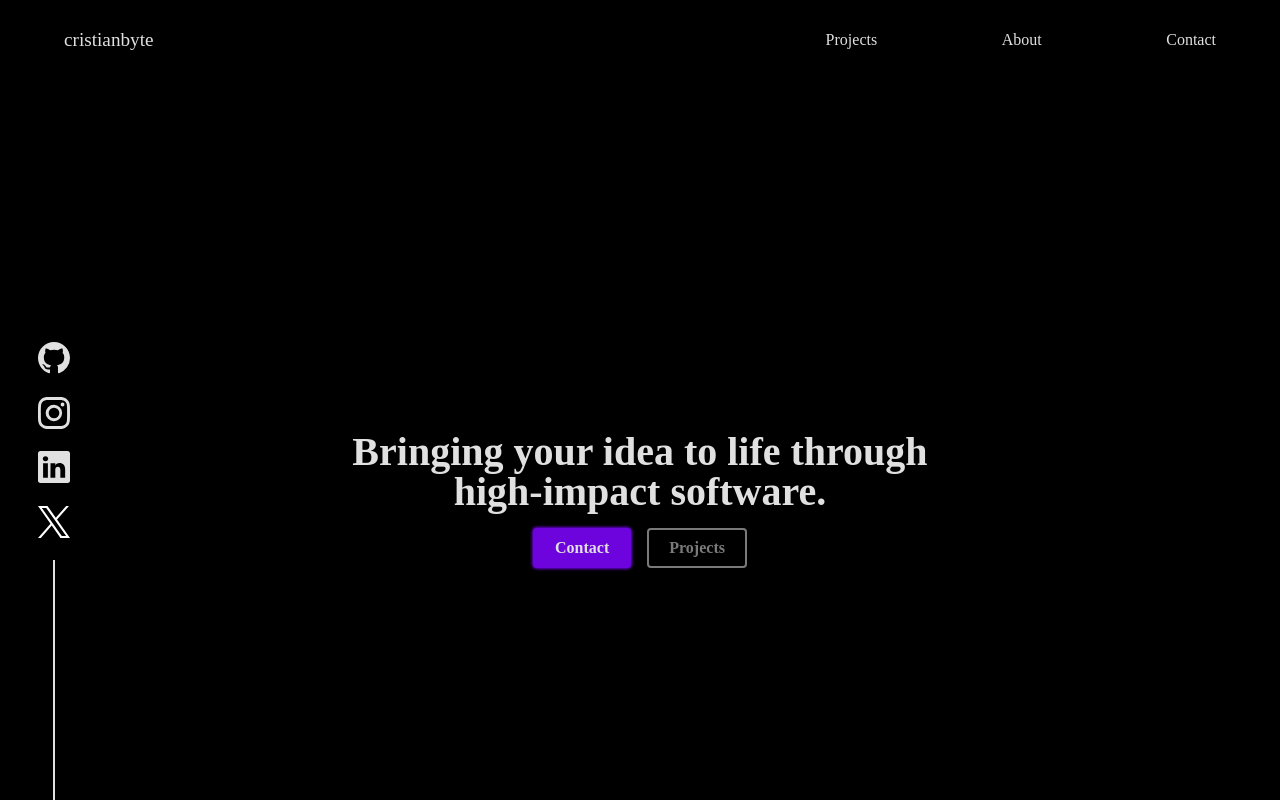
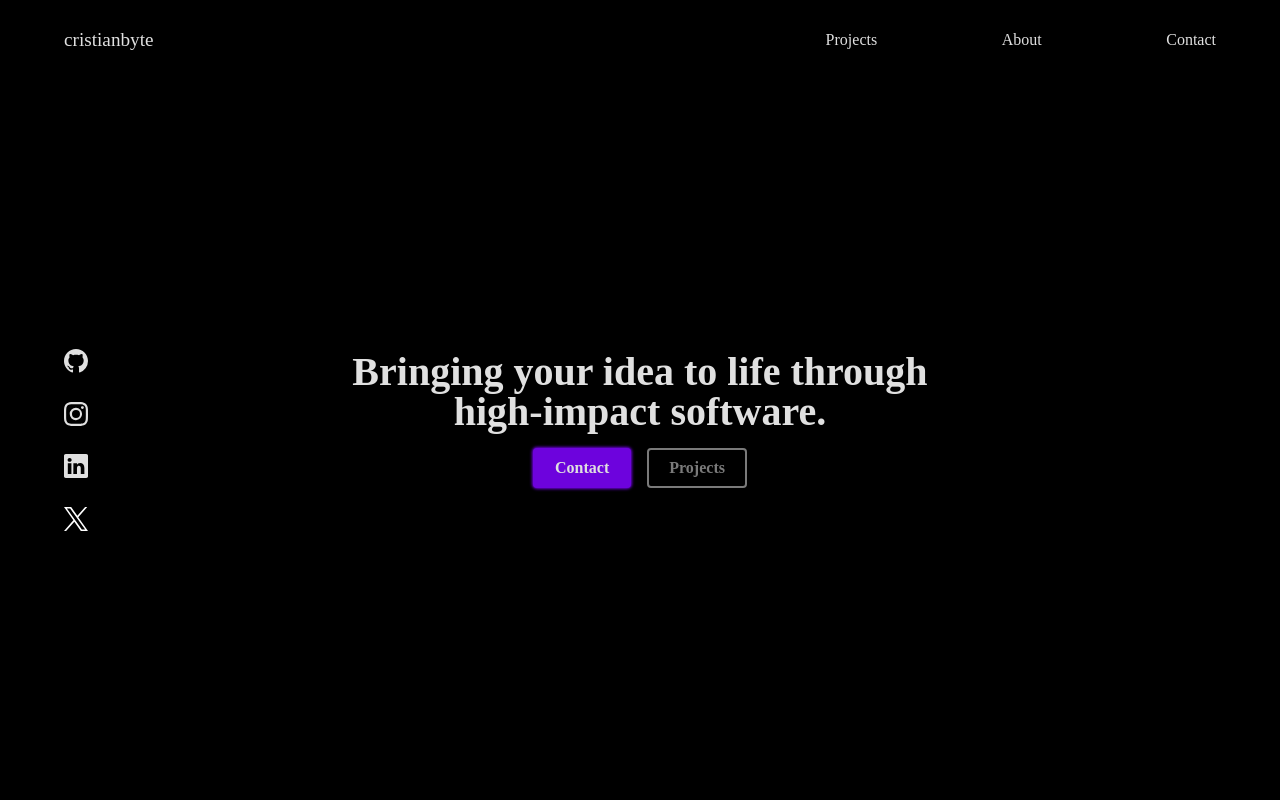
Before and after one commit to cristianbyte/cristianbyte, a React (Vite) app: page / in a window 1280 px wide. Built offline with nearby package versions, Linux system fonts and the light colour scheme; a web font is replaced by a local one.

Commit message:
(update: menu, header, resposive desing)

```diff
--- a/src/component/about.css
+++ b/src/component/about.css
@@ -1,9 +1,11 @@
 
 .about{
     display: flex;
+    position: relative;
     align-items: center;
     justify-content: center;
     height: 100vh;
+    width: 100vw;
 }
 
 .about__description{
@@ -13,8 +15,7 @@
     align-items: center;
     gap: 10vh;
     color: var(--second);
-    width: 60vw;
-    height: 40vh;
+    box-sizing: border-box;
 }
 
 .about__description--aside{
@@ -75,8 +76,8 @@
     }
     .about__description{
         width: 80vw;
-        transform: translateX(1rem);
-        padding-bottom: 30vh;
+        height: 100vh;
+        margin-top: 5rem;
     }
     .about__description--aside{
         max-width: 50%;
--- a/src/component/about.jsx
+++ b/src/component/about.jsx
@@ -3,37 +3,44 @@
 import { useEffect } from 'react';
 
 export default function About() {
+    const descriptions = [
+        "Hello, I'm Cristian, a passionate front-end developer with expertise in HTML, CSS, and JavaScript, including frameworks like React.",
+        "ImagePlaceholder",
+        "My focus is on delivering engaging and dynamic web experiences. Currently, I'm extending my skills to backend development."
+    ];
 
-    const { ref, inView, entry} = useInView({
-        /* Optional options */
-        threshold: 1,
+    const descriptionRefs = descriptions.map(() => {
+        return useInView({
+            threshold: 1,
+        });
     });
 
     useEffect(() => {
-        if (inView) {
-          // Si inView es true, muestra una alerta
-          entry.target.style.opacity = 1;
-          console.log(entry.target);
-        }
-      }, [inView]);
+        descriptionRefs.forEach((descriptionRef, index) => {
+            const { ref, inView, entry } = descriptionRef;
+            if (inView) {
+                entry.target.style.opacity = 1;
+            }
+        });
+    }, [descriptionRefs]);
 
     return (
         <div className="about">
             <div className="about__description">
-
-                <div ref={ref} className="about__description--aside">
-                    Hello, I'm Cristian, a passionate front-end developer with expertise in HTML, CSS, and JavaScript, including frameworks like React.
-                </div>
-
-                <img  className='about__description--img' src="https://avatars.githubusercontent.com/u/61919822?v=4" alt="avatar from github" />
-
-                <div className="about__description--aside">
-                    My focus is on delivering engaging and dynamic web experiences, actually I'm extending my skills to backend development.
-                </div>
+                {descriptions.map((text, index) => {
+                    if (index === 1) { // Render the image placeholder
+                        return (
+                            <img key={index} className='about__description--img' src="https://avatars.githubusercontent.com/u/61919822?v=4" alt="avatar from GitHub" />
+                        );
+                    } else { // Render text descriptions
+                        return (
+                            <div key={index} ref={descriptionRefs[index].ref} className="about__description--aside">
+                                {text}
+                            </div>
+                        );
+                    }
+                })}
             </div>
         </div>
     )
-
-
-
 }
--- a/src/component/header.css
+++ b/src/component/header.css
@@ -67,27 +67,16 @@
     flex-direction: column;
     align-items: center;
     height: 30vh;
-    left: 3vw;
+    left: 5vw;
     top: 40vh;
 }
-
-.social::after{
-    content: '';
-    position: absolute;
-    bottom: -30vh;
-    height: 30vh;
-    width: 2px;
-    background-color: var(--second);
-}
-
-
 
 .social .social__icon, .social svg{
     text-decoration: none;
     color: var(--second);
-    font-size: 2rem;
-    width: 2rem;
-    height: 2rem;
+    font-size: 1.5rem;
+    width: 1.5rem;
+    height: 1.5rem;
 }
 
 @media (orientation: portrait) {
--- a/src/component/menu.css
+++ b/src/component/menu.css
@@ -10,6 +10,7 @@
 
 .menu{
     display: flex;
+    position: fixed;
     justify-content: space-between;
     align-items: center;
     width: 100%;
```
